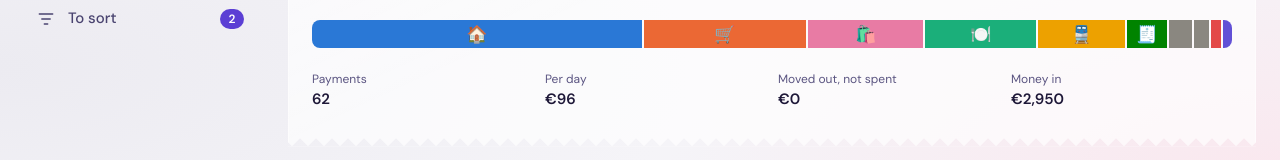
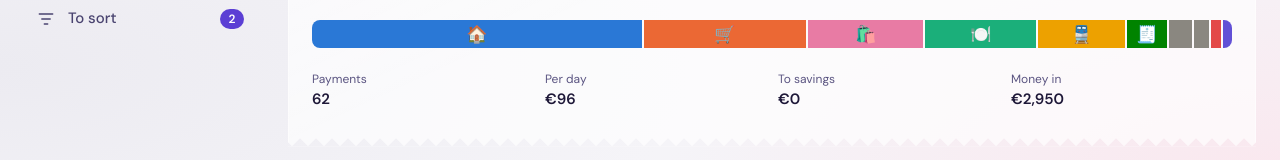
Before and after one commit to ValentinMumble/tillroll, a React (Vite) app: page / in a window 1280 px wide. Both pictures are taken after a click on the button "Try it with sample data". Shown: the part 373-533 px from the top of the page. Built offline with nearby package versions, Linux system fonts and the light colour scheme.

Commit message:
Show what went to savings instead of money moved out
The receipt's "Moved out, not spent" becomes "To savings" (or "Taken from savings"): the period's moves to and from the savings accounts. The payment list adds the same figure to its header.

```diff
--- a/src/App.tsx
+++ b/src/App.tsx
@@ -29,6 +29,7 @@ import {isHomeScreenApp} from './device';
 import type {Pair} from './duplicates';
 import {timeAgo} from './format';
 import {type Grain, periodEnd, periodOf, shiftPeriod, today} from './periods';
+import {savingsAccounts} from './savings';
 import {buildReport} from './report';
 import {isUnsure, rowsBetween, type StoreToSort, storesToSort} from './rows';
 import {loadChartSpan, loadGrain, saveChartSpan, saveGrain, savePaymentSort} from './storage';
@@ -197,6 +198,21 @@ export default function App() {
     [currencyRows, period, grain, categories, chartSpan],
   );
   const periodRows = useMemo(() => rowsBetween(currencyRows, report.from, report.to), [currencyRows, report]);
+  // The payments that put money in a savings account or take it back (see savingsAccounts), by id, and what the period
+  // put in, less what it took back.
+  const savingsMoves = useMemo(
+    () =>
+      new Set(
+        savingsAccounts(currencyRows, today().slice(0, 7), data?.savingsValues ?? {}, holders).flatMap(account =>
+          account.moves.map(row => row.id),
+        ),
+      ),
+    [currencyRows, data?.savingsValues, holders],
+  );
+  const toSavings = useMemo(
+    () => periodRows.filter(row => savingsMoves.has(row.id)).reduce((sum, row) => sum - row.amount, 0),
+    [periodRows, savingsMoves],
+  );
   const toCheck = useMemo(() => periodRows.filter(isUnsure).length, [periodRows]);
 
   function changeGrain(next: Grain) {
@@ -520,6 +536,7 @@ export default function App() {
               onCreateCategory={(targets, label, icon, scope) => void createCategoryFor(targets, label, icon, scope)}
               onLabels={changes => void setLabels(changes)}
               onPayback={(row, paymentId) => void setPayback(row, paymentId)}
+              toSavings={toSavings}
               chartSpan={chartSpan}
               onChartSpan={span => {
                 setChartSpan(span);
@@ -601,6 +618,7 @@ export default function App() {
               key={paymentsRun}
               rows={focus?.type === 'label' ? currencyRows : periodRows}
               allRows={currencyRows}
+              savingsMoves={savingsMoves}
               onAllTime={() => changeGrain('all')}
               categories={categories}
               focus={focus}
--- a/src/components/MoneyFlow.tsx
+++ b/src/components/MoneyFlow.tsx
@@ -9,6 +9,8 @@ interface Props {
   report: Report;
   grain: Grain;
   currency: string;
+  /** What the period put in savings accounts, less what it took back. */
+  toSavings: number;
   /** How far back its columns go, shared with the month chart (see ChartSpan). */
   span: number;
   onSpan: (span: number) => void;
@@ -19,10 +21,10 @@ interface Props {
  * spent, and what was kept, with its share of what came in. Under it, what each of the chart's periods kept: a bar up,
  * or down when the period spent more than came in; then the pay in each of them, with its trend.
  */
-export function MoneyFlow({report, grain, currency, span, onSpan}: Props) {
+export function MoneyFlow({report, grain, currency, toSavings, span, onSpan}: Props) {
   // The pay column under the pointer (or tapped), with a tooltip like the month chart's.
   const [hoveredPay, setHoveredPay] = useState<number | null>(null);
-  const {moneyIn, total: spent, movedOut} = report.current;
+  const {moneyIn, total: spent} = report.current;
   const columns = report.series.map(item => ({...item, kept: item.moneyIn - item.total}));
   if (grain === 'week' || columns.every(item => item.moneyIn < 0.5)) return null;
   const kept = moneyIn - spent;
@@ -79,8 +81,8 @@ export function MoneyFlow({report, grain, currency, span, onSpan}: Props) {
           <dd>{money(spent, currency)}</dd>
         </div>
         <div>
-          <dt>Moved out, not spent</dt>
-          <dd>{money(movedOut, currency)}</dd>
+          <dt>{toSavings < 0 ? 'Taken from savings' : 'To savings'}</dt>
+          <dd>{money(Math.abs(toSavings), currency)}</dd>
         </div>
       </dl>
       <div className="flow-chart" role="img" aria-label="What each period kept, or spent beyond what came in">
--- a/src/components/Overview.tsx
+++ b/src/components/Overview.tsx
@@ -47,6 +47,8 @@ interface Props {
   onCreateCategory: (rows: Row[], label: string, icon: string, scope: string) => void;
   onLabels: (changes: Labels) => void;
   onPayback: (row: Row, paymentId: string | null) => void;
+  /** What the period put in savings accounts, less what it took back (a negative amount when it took back more). */
+  toSavings: number;
   /** How far back the period chart goes: 1, 2 or 3 times its usual length. */
   chartSpan: number;
   onChartSpan: (span: number) => void;
@@ -84,6 +86,7 @@ export function Overview({
   onCreateCategory,
   onLabels,
   onPayback,
+  toSavings,
   chartSpan,
   onChartSpan,
 }: Props) {
@@ -97,6 +100,7 @@ export function Overview({
           grain={grain}
           currency={currency}
           categories={categories}
+          toSavings={toSavings}
           balances={<Balances balances={balances} currency={currency} onSavings={() => onShow('savings')} />}
         />
       </section>
@@ -177,7 +181,14 @@ export function Overview({
         currency={currency}
         onEdit={() => onShow('categories')}
       />
-      <MoneyFlow report={report} grain={grain} currency={currency} span={chartSpan} onSpan={onChartSpan} />
+      <MoneyFlow
+        report={report}
+        grain={grain}
+        currency={currency}
+        toSavings={toSavings}
+        span={chartSpan}
+        onSpan={onChartSpan}
+      />
       <FixedSplit report={report} grain={grain} currency={currency} />
       <RegularPayments subscriptions={report.subscriptions} currency={currency} onOpenStore={onOpenStore} />
       <Insights insights={report.insights} />
--- a/src/components/Payments.tsx
+++ b/src/components/Payments.tsx
@@ -55,6 +55,8 @@ interface Props {
   onPayback: (row: Row, paymentId: string | null) => void;
   /** The payments come from more than one bank: each shows its bank's letter. */
   showBanks: boolean;
+  /** The payments that put money in a savings account or take it back, by id (see savingsAccounts). */
+  savingsMoves: Set<string>;
 }
 
 const PAGE = 60;
@@ -104,6 +106,7 @@ export function Payments({
   onFocusCheck,
   onPayback,
   showBanks,
+  savingsMoves,
 }: Props) {
   const [moneyIn, setMoneyIn] = useState(loadPaymentsEverything);
   const [own, setOwn] = useState(loadPaymentsOwn);
@@ -180,6 +183,8 @@ export function Payments({
     (sum, row) => sum + (!row.counts && !row.leftOut && row.amount > 0 ? row.amount : 0),
     0,
   );
+  // What the listed moves put in savings, less what they took back (the moves show with "My accounts" on).
+  const toSavings = visible.filter(row => savingsMoves.has(row.id)).reduce((sum, row) => sum - row.amount, 0);
   // The payments some money in was linked to by hand: theirs is paid back, not refunded.
   const paidBack = paidBackIds(allRows);
   // Moves between one's own accounts are in no total: their switch counts the period's.
@@ -299,12 +304,10 @@ export function Payments({
         <span className="view-total">{money(spent, currency)}</span>
         <span className="hint">
           {paymentCount(paid)}
-          {moneyIn && (movedOut > 0 || cameIn > 0) && (
-            <>
-              {' '}
-              · {money(movedOut, currency)} moved out · {money(cameIn, currency)} in
-            </>
-          )}
+          {moneyIn && movedOut > 0 && ` · ${money(movedOut, currency)} moved out`}
+          {Math.abs(toSavings) >= 0.5 &&
+            ` · ${money(Math.abs(toSavings), currency)} ${toSavings > 0 ? 'to savings' : 'taken from savings'}`}
+          {moneyIn && cameIn > 0 && ` · ${money(cameIn, currency)} in`}
           {focus?.type === 'label' && ' · all time'}
         </span>
         {focusLabel && (
--- a/src/components/Summary.tsx
+++ b/src/components/Summary.tsx
@@ -12,6 +12,8 @@ interface Props {
   grain: Grain;
   currency: string;
   categories: Categories;
+  /** What the period put in savings accounts, less what it took back. */
+  toSavings: number;
   /** The banks' balances (see Balances), beside the total on a wide screen, at the end on a phone. */
   balances?: ReactNode;
 }
@@ -21,7 +23,7 @@ interface Props {
  * period it is, time against money as two rings, and a strip of the categories' colours, each as long as its share.
  * The balances fill the space beside them.
  */
-export function Summary({report, period, grain, currency, categories, balances}: Props) {
+export function Summary({report, period, grain, currency, categories, toSavings, balances}: Props) {
   const {current, baseline, ongoing} = report;
   const parts = [...current.categories]
     .filter(([, value]) => value >= 0.5)
@@ -120,8 +122,8 @@ export function Summary({report, period, grain, currency, categories, balances}:
           <dd>{money(current.total / days, currency)}</dd>
         </div>
         <div>
-          <dt>Moved out, not spent</dt>
-          <dd>{money(current.movedOut, currency)}</dd>
+          <dt>{toSavings < 0 ? 'Taken from savings' : 'To savings'}</dt>
+          <dd>{money(Math.abs(toSavings), currency)}</dd>
         </div>
         <div>
           <dt>Money in</dt>
```
